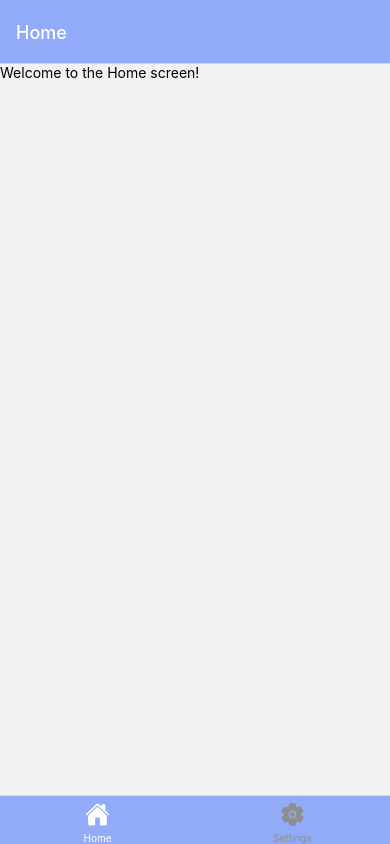
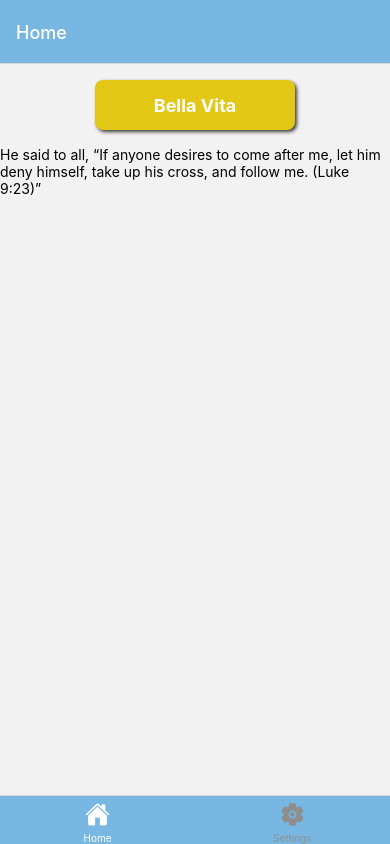
Before and after one commit to braydenpettigrew/bella-vita, a React Native app: screen /Home in a window 390 px wide. Built offline with nearby package versions, Linux system fonts and the light colour scheme.

Commit message:
Added title component

```diff
--- a/App.js
+++ b/App.js
@@ -16,9 +16,9 @@ export default function App() {
       <NavigationContainer>
         <Tab.Navigator
           screenOptions={{
-            headerStyle: { backgroundColor: "#91abf8" },
+            headerStyle: { backgroundColor: "#77b7e2" },
             headerTintColor: "white",
-            tabBarStyle: { backgroundColor: "#91abf8" },
+            tabBarStyle: { backgroundColor: "#77b7e2" },
             tabBarActiveTintColor: "white",
           }}
         >
--- /dev/null
+++ b/components/Title.js
@@ -0,0 +1,37 @@
+import React from "react";
+import { StyleSheet, Text, View } from "react-native";
+
+function Title({ children }) {
+  return (
+    <View style={styles.titleContainer}>
+      <Text style={styles.title}>{children}</Text>
+    </View>
+  );
+}
+
+export default Title;
+
+const styles = StyleSheet.create({
+  titleContainer: {
+    margin: 16,
+    backgroundColor: "#e2c714",
+    borderRadius: 8,
+    justifyContent: "center",
+    alignItems: "center",
+    shadowColor: "black",
+    shadowOffset: {
+      width: 2,
+      height: 2,
+    },
+    shadowOpacity: 0.75,
+    shadowRadius: 3.84,
+    width: 200, // Example width
+    height: 50, // Example height
+  },
+  title: {
+    padding: 16,
+    fontSize: 18,
+    fontWeight: "bold",
+    color: "white",
+  },
+});
--- a/screens/HomeScreen.js
+++ b/screens/HomeScreen.js
@@ -1,7 +1,25 @@
-import { Text } from "react-native";
+import { View, Text, StyleSheet } from "react-native";
+import Title from "../components/Title";
 
 function HomeScreen() {
-  return <Text>Welcome to the Home screen!</Text>;
+  return (
+    <View style={styles.container}>
+      <Title>Bella Vita</Title>
+      <View>
+        <Text>
+          He said to all, “If anyone desires to come after me, let him deny
+          himself, take up his cross, and follow me. (Luke 9:23)”
+        </Text>
+      </View>
+    </View>
+  );
 }
 
 export default HomeScreen;
+
+const styles = StyleSheet.create({
+  container: {
+    flex: 1,
+    alignItems: "center",
+  },
+});
--- a/screens/SettingsScreen.js
+++ b/screens/SettingsScreen.js
@@ -1,7 +1,7 @@
-import { Text } from "react-native";
+import Title from "../components/Title";
 
 function SettingsScreen() {
-  return <Text>Welcome to the Settings screen!</Text>;
+  return <Title>Settings</Title>;
 }
 
 export default SettingsScreen;
```
